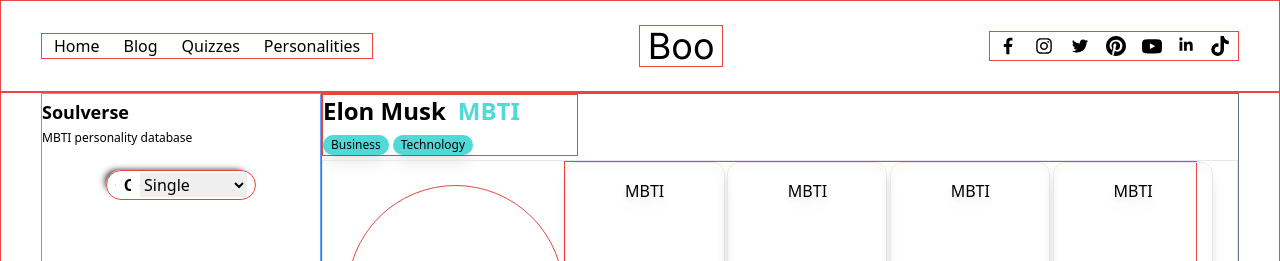
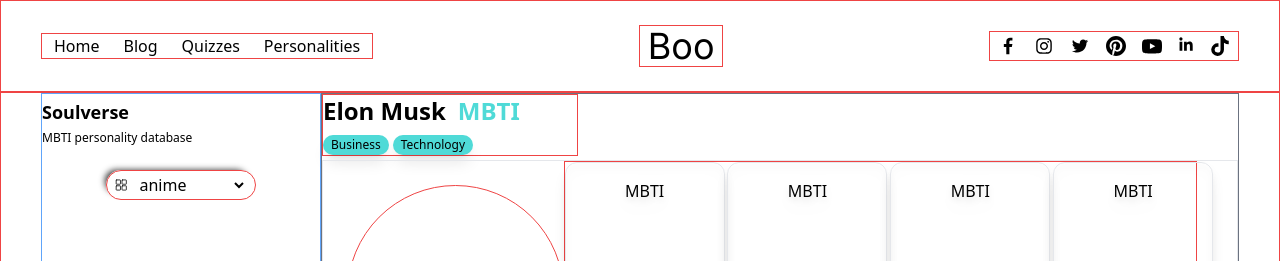
Before and after one commit to tundeiness/boo, a React (Create React App) app: page / in a window 1280 px wide. Shown: the top 261 px of the page. Built offline with nearby package versions, Linux system fonts and the light colour scheme.

Commit message:
wip sidebar

```diff
--- a/src/components/Sidebar.jsx
+++ b/src/components/Sidebar.jsx
@@ -7,6 +7,8 @@
 const Sidebar = () => {
   const test = 0;
   const [status, setStatus] = useState(null);
+
+  // const sectorList = ['anime', 'music', 'politics', 'historians', 'art', 'gaming']
 
   const changeStatus = (e) => {
     setStatus(e.target.value);
@@ -18,15 +20,17 @@
 
       <div className="categories-container rounded-full flex items-center px-2 w-[150px] md:mx-16 mx-0 border border-red-500">
         <IoGridOutline size={14} />
-        <input
+        {/* <input
           className="bg-transparent py-0.5 px-2 w-full focus:outline-none text-black"
           type="text"
           placeholder="Categories"
-        />
-        <BiChevronDown size={25} />
-        <select value={status} onChange={changeStatus}>
-          <option value="single">Single</option>
-          <option value="married">Married</option>
+        /> */}
+        <select
+          value={status}
+          onChange={changeStatus}
+          placeholder="Categories"
+          className="bg-transparent py-0.5 px-2 w-full focus:outline-none text-black"
+        >
           <option value="anime">anime</option>
           <option value="music">music</option>
           <option value="politics">politics</option>
@@ -44,6 +48,7 @@
           <option value="pop culture">pop culture</option>
           <option value="internet">internet</option>
         </select>
+        {/* <BiChevronDown size={25} /> */}
       </div>
     </aside>
   );
```
